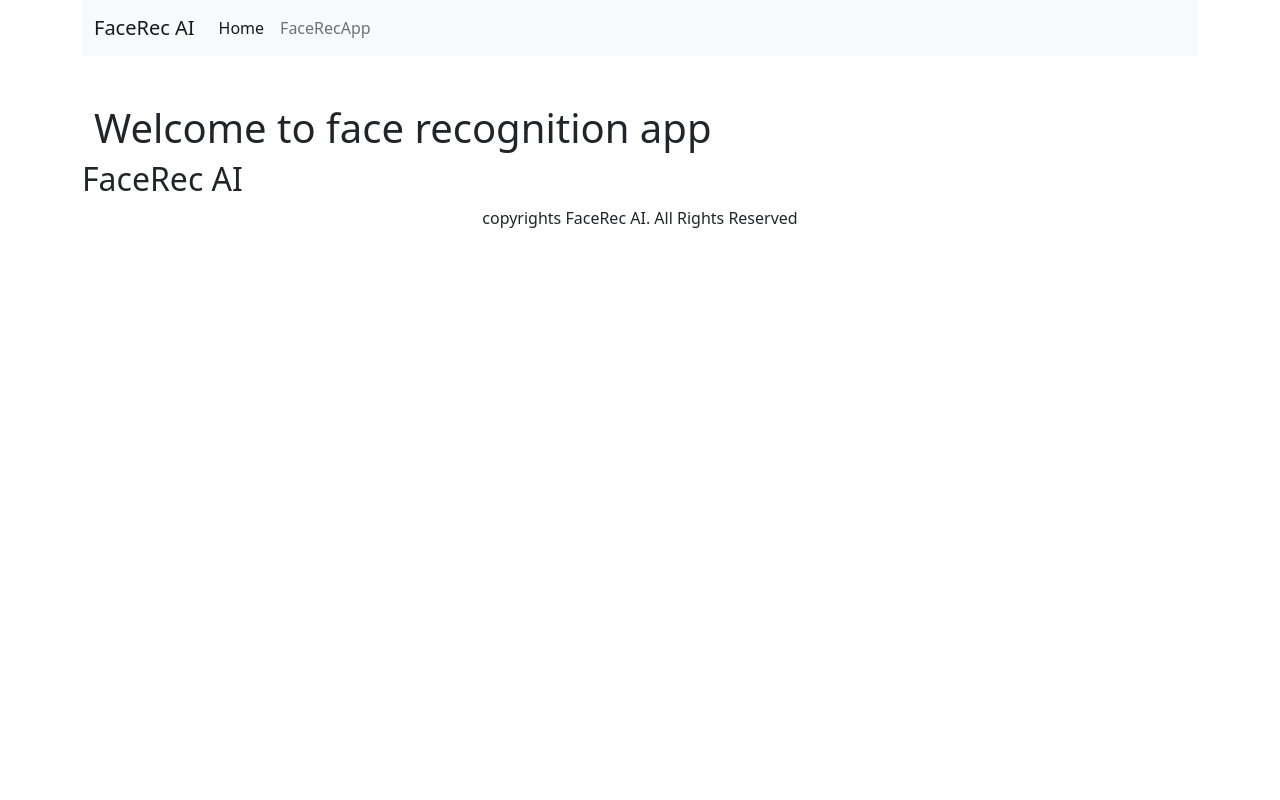
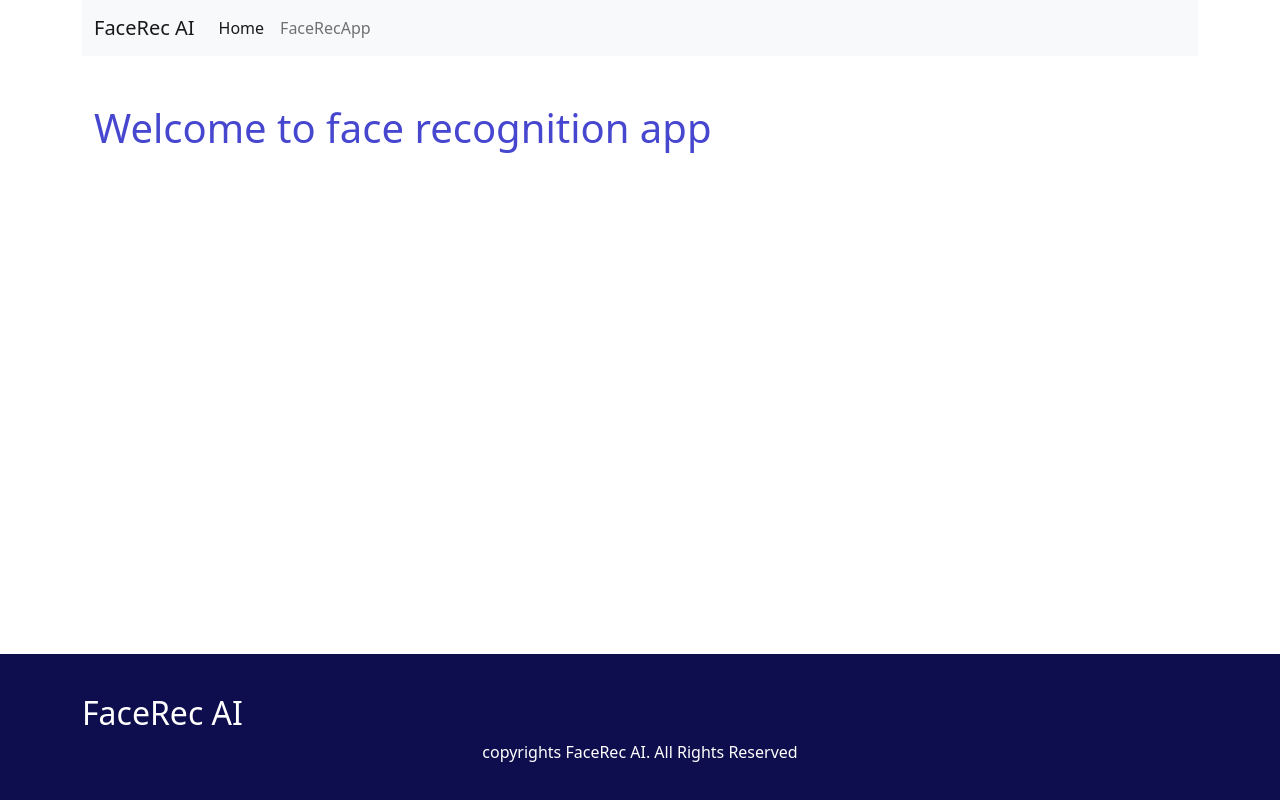
Before and after one commit to 01abhi/FaceRecognitionWithAI-ML, a Flask app: page / in a window 1280 px wide. Run offline with Flask 2, Linux system fonts and the light colour scheme.

Commit message:
Added CSS to the base.html

```diff
--- /dev/null
+++ b/static/css/main.css
@@ -0,0 +1,13 @@
+.content{
+    color: rgb(70, 70, 207);
+  }
+
+.footer{
+    position: fixed;
+    left:0;
+    bottom:0;
+    width: 100%;
+    background-color: rgb(14, 14, 78);
+    padding-top: 40px;
+    padding-bottom: 20px;
+  }
--- a/templates/base.html
+++ b/templates/base.html
@@ -5,7 +5,7 @@
     <meta http-equiv="X-UA-Compatible" content="IE=edge">
     <meta name="viewport" content="width=device-width, initial-scale=1.0">
     <link href="https://cdn.jsdelivr.net/npm/bootstrap@5.1.3/dist/css/bootstrap.min.css" rel="stylesheet" integrity="sha384-1BmE4kWBq78iYhFldvKuhfTAU6auU8tT94WrHftjDbrCEXSU1oBoqyl2QvZ6jIW3" crossorigin="anonymous">
-
+    <link rel="stylesheet" href="{{ url_for('static', filename='css/main.css') }}">
     <title>Face recognition</title>
 </head>
 <body>
@@ -32,7 +32,7 @@
 <!--footer-->
 <footer class="footer">
   <div class="container">
-
+    <span style="color: white;">
     <h2>FaceRec AI</h2>
     <p align = center>copyrights FaceRec AI.
        All Rights Reserved</p>
```
